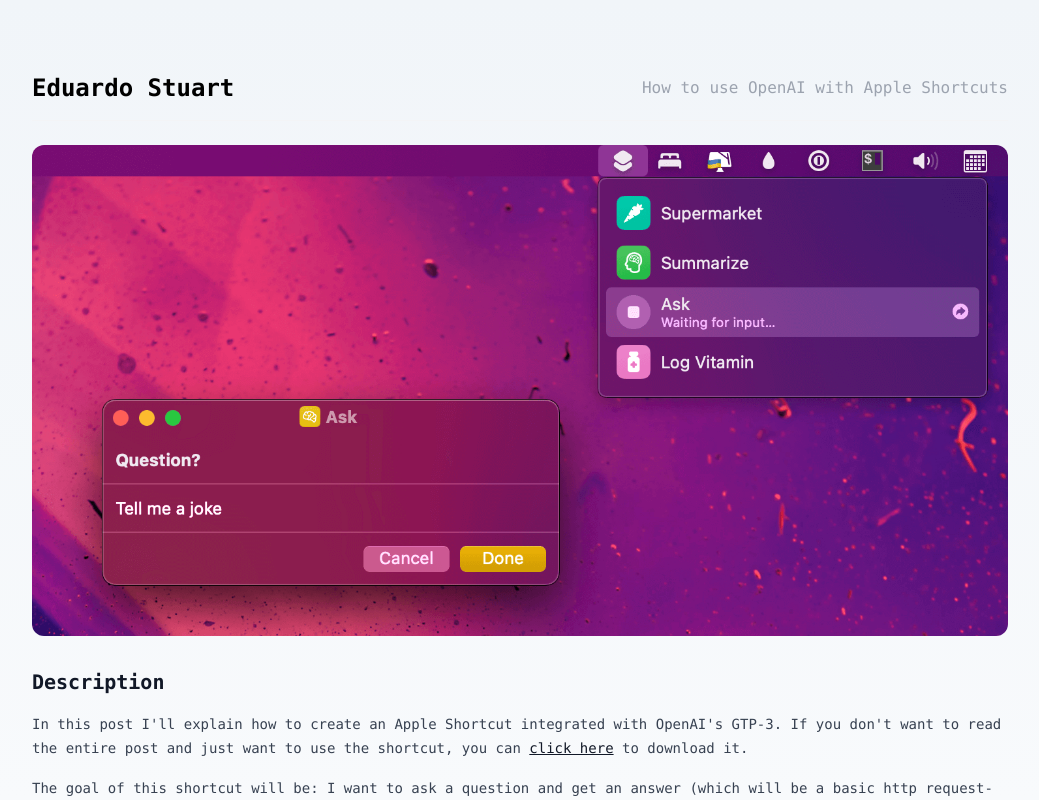
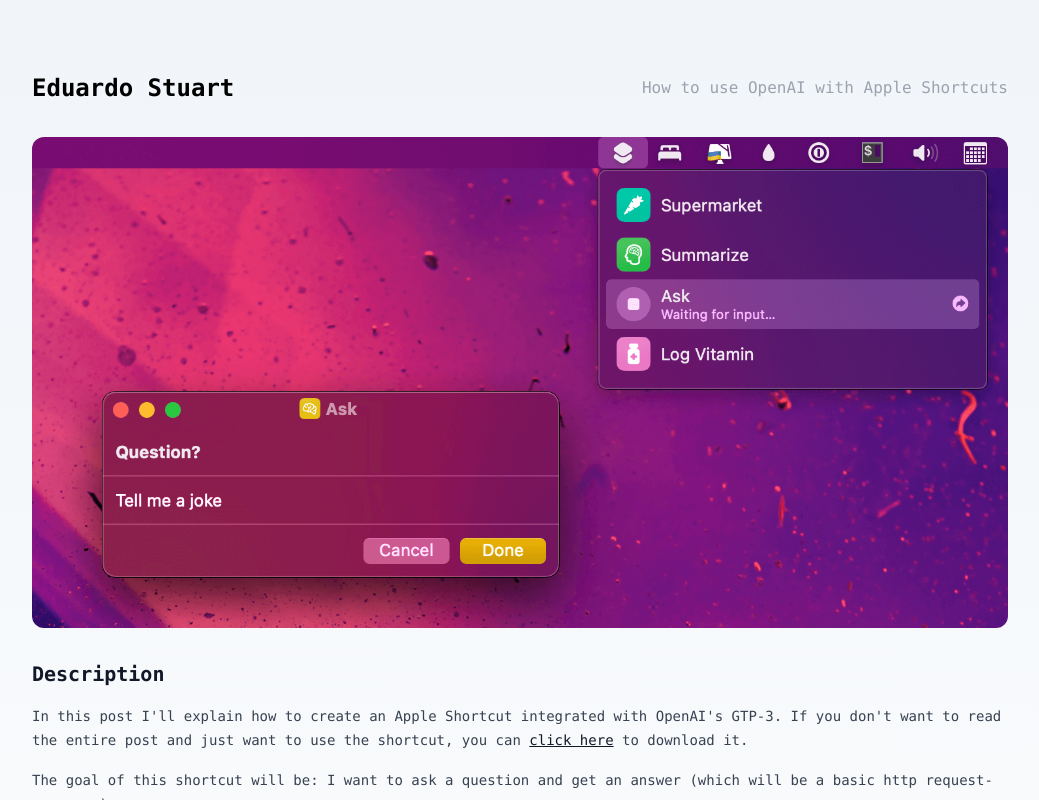
Before and after one commit to eduardostuart/eduardostuart.github.io, an Eleventy site: page src/posts/apple-shortcut-open-ai.md in a window 1280 px wide. Shown: the whole page, without its empty margins (120-1159 px from the left). Built offline with nearby package versions, Linux system fonts and the light colour scheme; Eleventy itself is replaced by a stand-in of ours; files that its build step writes are made by us from their sources; what eleventy-plugin-youtube-embed would draw is missing.

Commit message:
fix image margin

```diff
--- a/src/layouts/post.njk
+++ b/src/layouts/post.njk
@@ -7,5 +7,5 @@
 {% endblock %}
 
 {% block body %}
-    <article class="prose max-w-none dark:prose-invert prose-img:rounded-xl prose-sm">{{- content | safe -}}</article>
+    <article class="prose prose-img:my-4 max-w-none dark:prose-invert prose-img:rounded-xl prose-sm">{{- content | safe -}}</article>
 {% endblock %}
```
